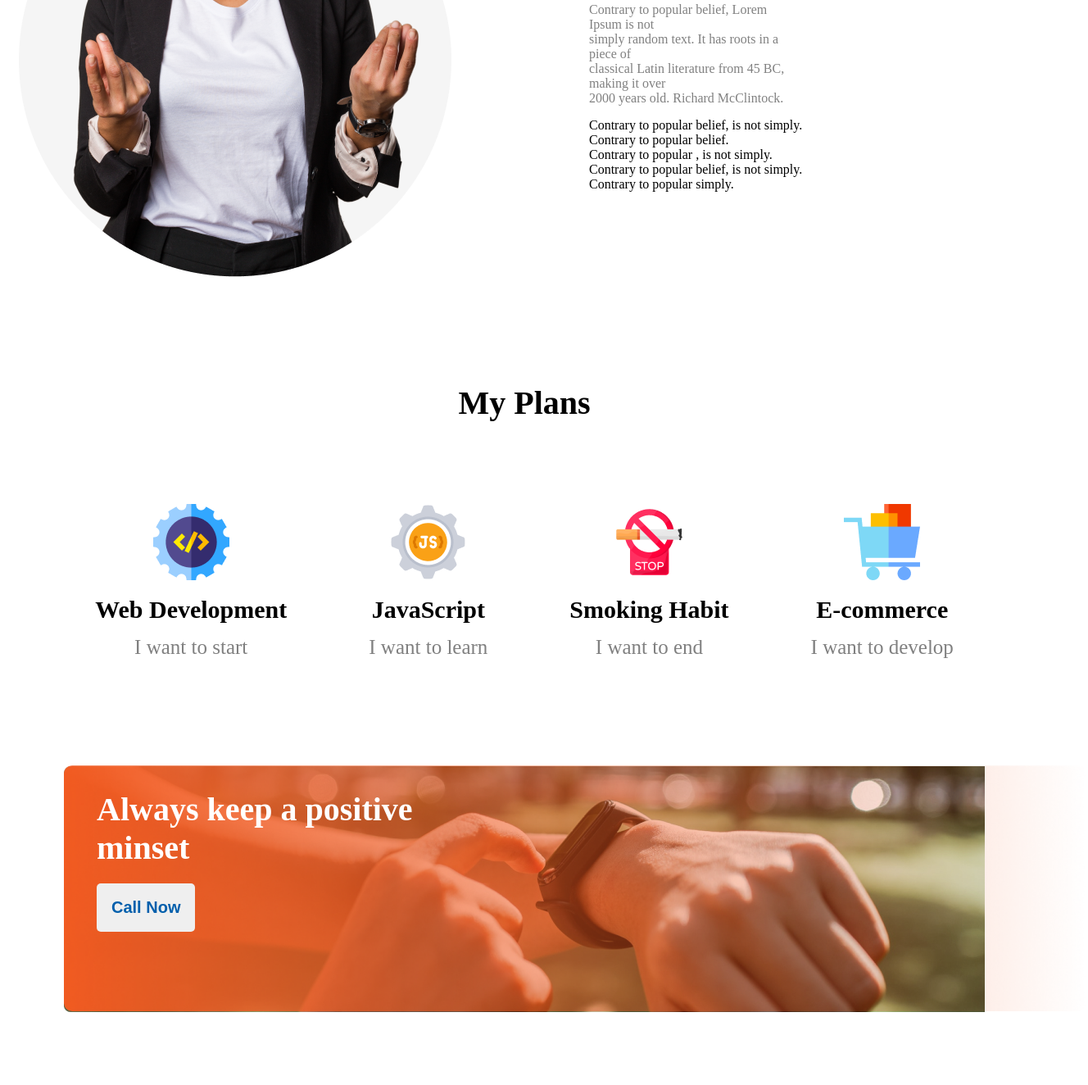
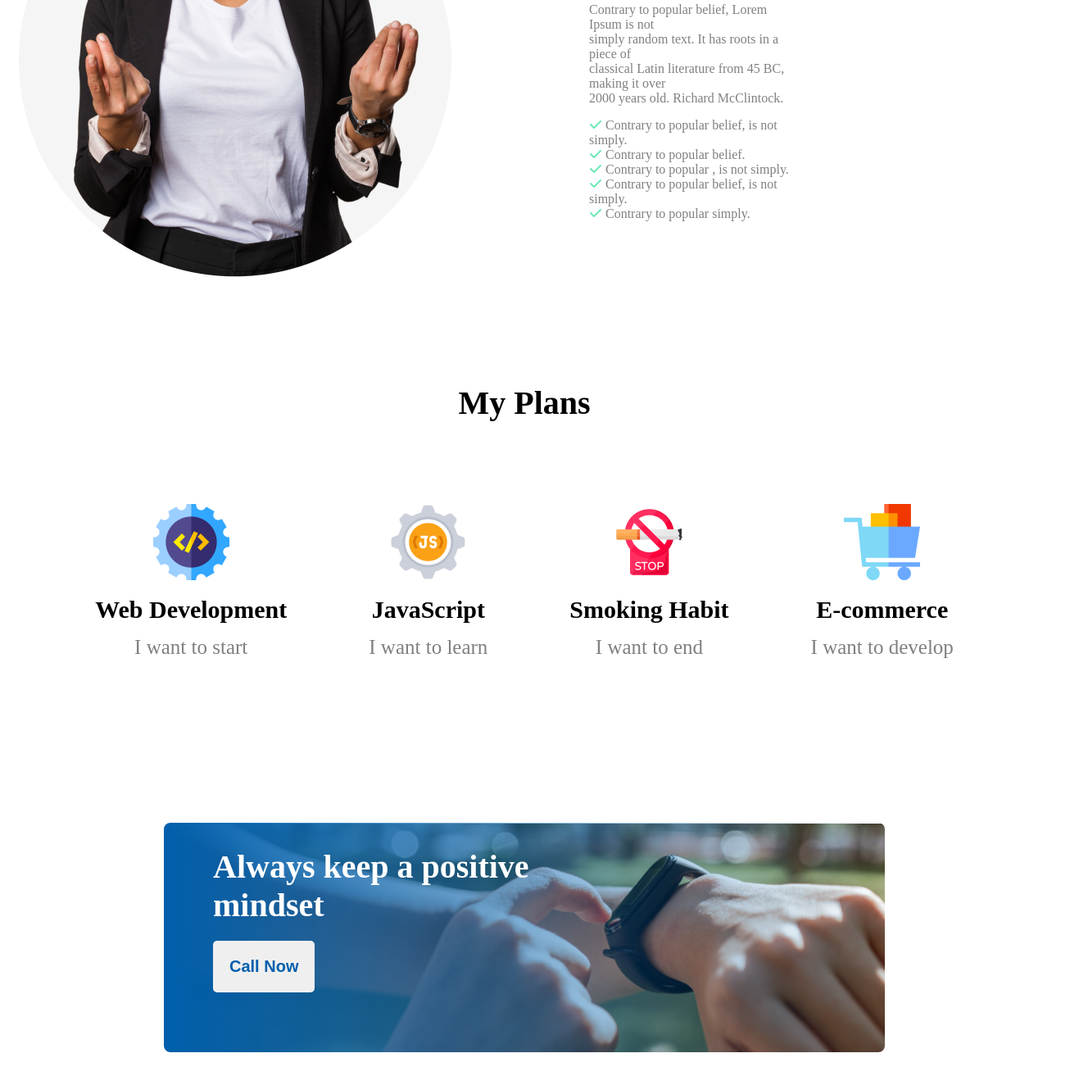
Before and after one commit to samudraon/new-year-new-me, a plain HTML site: page index.html in a window 1280 px wide. Shown: the part 1316-2640 px from the top of the page at 82% size, 1328 px wide, since content can reach past the window. Drawn offline with Linux system fonts and the light colour scheme.

Commit message:
gradient styles added

```diff
--- a/index.html
+++ b/index.html
@@ -35,11 +35,11 @@
                         simply random text. It has roots in a piece of <br>
                         classical Latin literature from 45 BC, making it over <br>
                         2000 years old. Richard McClintock.</p>
-                    <p>Contrary to popular belief, is not simply.</p>
-                    <p>Contrary to popular belief.</p>
-                    <p>Contrary to popular , is not simply.</p>
-                    <p>Contrary to popular belief, is not simply.</p>
-                    <p>Contrary to popular simply.</p>
+                    <p class="failure-point"><i class="fa-solid fa-check"></i> Contrary to popular belief, is not simply.</p>
+                    <p class="failure-point"><i class="fa-solid fa-check"></i> Contrary to popular belief.</p>
+                    <p class="failure-point"><i class="fa-solid fa-check"></i> Contrary to popular , is not simply.</p>
+                    <p class="failure-point"><i class="fa-solid fa-check"></i> Contrary to popular belief, is not simply.</p>
+                    <p class="failure-point"><i class="fa-solid fa-check"></i> Contrary to popular simply.</p>
                 </div>
             </div>
         </section>
@@ -71,7 +71,7 @@
             </div>
             <div class="gradient-content">
                 <div class="gradient-banner">
-                    <h2 class="gradient-title">Always keep a positive <br>minset</h2>
+                    <h2 class="gradient-title">Always keep a positive <br>mindset</h2>
                     <button class="contact-btn button-two">
                         Call Now
                     </button>
--- a/styles/style.css
+++ b/styles/style.css
@@ -70,6 +70,14 @@
     margin-bottom: 15px;
 }
 
+.failure-point {
+    color: gray;
+}
+
+.fa-solid {
+    color: #6DE7B4;
+}
+
 /* Plan styles */
 
 .plan-content {
@@ -112,22 +120,18 @@
 /* gradient-styles */
 
 .gradient-content {
-    background-image: url("../images/watch.png");
-    width: 80%;
-    margin: auto;
-    padding: 50px;
+    background-image: linear-gradient(to right, rgba(0, 95, 172, 1), rgba(0, 95, 172, 0)), url("../images/watch.png");
+    background-size: cover;
     background-repeat: no-repeat;
-    margin-bottom: 100px;
+    height: 35vh;
+    margin: 200px;
+    padding-left: 60px;
+    border-radius: 8px;
 }
 
 .gradient-banner {
-    background-image: url("../images/gradient3.png");
-    border-radius: 10px;
+    border-radius: 8px;
     height: 300px;
-    width: 1250px;
-    background-size: cover;
-    margin-top: -50px;
-    margin-left: -50px;
 }
 
 .gradient-title {
@@ -135,12 +139,11 @@
     font-weight: 700;
     font-size: 40px;
     padding-top: 30px;
-    padding-left: 40px;
     margin-bottom: 20px;
 }
 
 .button-two {
-    margin-left: 40px;
+    padding: 20px;
 }
 
 /* footer styles */
@@ -153,7 +156,8 @@
     color: white;
     align-items: center;
 }
-.footer-content{
+
+.footer-content {
     padding-left: 200px;
 
 }
@@ -170,11 +174,13 @@
     font-size: 16px;
     margin-bottom: 20px;
 }
-.footer-icon{
+
+.footer-icon {
     margin: auto;
     padding: auto;
 }
-.footer-subscribe{
+
+.footer-subscribe {
     margin-top: -100px;
     margin-right: 200px;
 }
```
